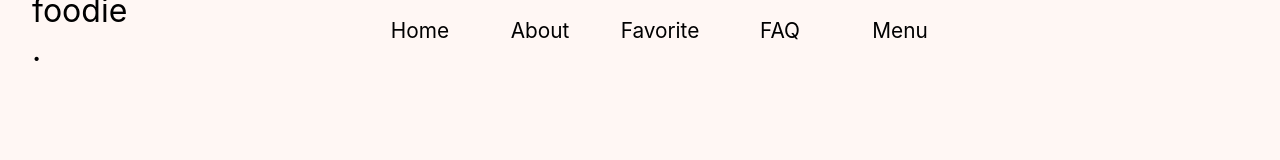
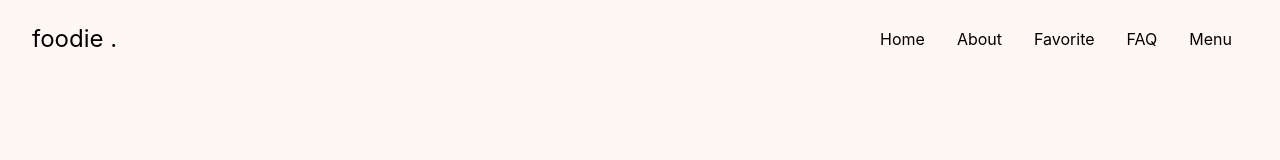
Before and after one commit to iftekar2/RecipeFinder, a React (Create React App) app: page / in a window 1280 px wide. Shown: the top 160 px of the page. Built offline with nearby package versions, Linux system fonts and the light colour scheme.

Commit message:
Removing style.css from Components and Updating Nav.jsx

```diff
--- a/src/Components/Nav.jsx
+++ b/src/Components/Nav.jsx
@@ -1,31 +1,30 @@
+import React, { useState } from "react";
+import styled from "styled-components";
 import { NavLink } from "react-router-dom";
-import "./style.css";
-import { useState } from "react";
 
-function Nav() {
-  const [burgerMenu, setBurgerMenu] = useState(false);
+const Navbar = () => {
+  const [burgerMenuVisible, setBurgerMenuVisible] = useState(false);
+
+  const toggleBurgerMenu = () => {
+    setBurgerMenuVisible(!burgerMenuVisible);
+  };
 
   return (
-    <section className="navSection">
-      <div className="navComponent">
-        <div className="websiteName">
+    <NavContainer>
+      <WebsiteTitle>
         <NavLink to="/">
           <p>foodie .</p>
         </NavLink>
-        </div>
+      </WebsiteTitle>
 
-        <div
-          className="burgerMenu"
-          onClick={() => {
-            setBurgerMenu(!burgerMenu);
-          }}
-        >
-          <span></span>
-          <span></span>
-          <span></span>
-        </div>
-        <div className="navItems">
-          <ul className={burgerMenu ? "open" : ""}>
+      <BurgerMenu onClick={toggleBurgerMenu}>
+        <Span />
+        <Span />
+        <Span />
+      </BurgerMenu>
+
+      <NavItems isVisible={burgerMenuVisible}>
+        <ul>
           <li>
             <NavLink to="/home">Home</NavLink>
           </li>
@@ -33,19 +32,106 @@ function Nav() {
             <NavLink to="/about">About</NavLink>
           </li>
           <li>
-              <NavLink to="/Favorite">Favorite</NavLink>
+            <NavLink to="/favorite">Favorite</NavLink>
           </li>
           <li>
             <NavLink to="/faq">FAQ</NavLink>
           </li>
           <li>
-              <NavLink to="/Menu">Menu</NavLink>
+            <NavLink to="/menu">Menu</NavLink>
           </li>
         </ul>
-        </div>
-      </div>
-    </section>
+      </NavItems>
+    </NavContainer>
   );
+};
+
+const NavContainer = styled.div`
+  display: flex;
+  justify-content: space-between;
+  align-items: center;
+  padding-left: 2rem;
+  padding-right: 3rem;
+  position: sticky;
+  top: 0;
+  z-index: 1;
+  background-color: #fff7f4;
+`;
+
+const WebsiteTitle = styled.div`
+  font-size: 1.5rem;
+
+  a {
+    text-decoration: none;
+    color: black;
+  }
+`;
+
+const BurgerMenu = styled.div`
+  @media (max-width: 950px) {
+    gap: 0.5rem;
+    display: flex;
+    flex-direction: column;
+    justify-content: center;
+    align-items: center;
+    cursor: pointer;
+  }
+`;
+
+const Span = styled.div`
+  @media (max-width: 950px) {
+    height: 3px;
+    width: 35px;
+    background: black;
+    border-radius: 10px;
+  }
+`;
+
+const NavItems = styled.div`
+  ul {
+    display: flex;
+    flex-direction: center;
+    justify-content: center;
+    align-items: center;
+    list-style-type: none;
+    gap: 2rem;
   }
 
-export default Nav;
+  @media (max-width: 950px) {
+    ul {
+      display: flex;
+      flex-direction: column;
+      justify-content: center;
+      align-items: center;
+      list-style-type: none;
+      gap: 2rem;
+    }
+  }
+
+  li {
+    cursor: pointer;
+  }
+
+  a {
+    text-decoration: none;
+    color: black;
+  }
+
+  .active {
+    color: black;
+    font-weight: 600;
+  }
+
+  @media (max-width: 950px) {
+    display: ${({ isVisible }) => (isVisible ? "flex" : "none")};
+    position: absolute;
+    top: 60px;
+    left: 0;
+    width: 100%;
+    background-color: #fff7f4;
+    z-index: 1;
+    flex-direction: column;
+  }
+`;
+
+export default Navbar;
--- a/src/Components/style.css
+++ /dev/null
@@ -1,110 +0,0 @@
-.navItems .active {
-  background-color: #13747b;
-  border-radius: 10px;
-  color: white;
-}
-
-.navSection {
-  display: flex;
-  justify-content: center;
-  align-items: center;
-  height: 60px;
-  position: sticky;
-  top: 0;
-  z-index: 1;
-  background-color: #fff7f4;
-}
-
-.navComponent {
-  display: flex;
-  justify-content: center;
-  align-items: center;
-  height: 60px;
-}
-
-ul {
-  display: flex;
-  justify-content: center;
-  align-items: center;
-  font-size: 1.3rem;
-  gap: 0.5rem;
-}
-
-li {
-  display: flex;
-  justify-content: center;
-  align-items: center;
-  color: black;
-}
-
-a {
-  color: black;
-  text-decoration: none;
-  height: 2.5rem;
-  width: 7rem;
-  display: flex;
-  justify-content: center;
-  align-items: center;
-}
-
-li:hover {
-  cursor: pointer;
-  background-color: #b7e3e4;
-  border-radius: 10px;
-}
-
-.websiteName {
-  font-size: 2rem;
-  position: absolute;
-  left: 0;
-  margin-left: 2rem;
-  margin-top: 0;
-}
-
-@media (max-width: 950px) {
-  .burgerMenu {
-    position: absolute;
-    display: flex;
-    flex-direction: column;
-    justify-content: space-between;
-    right: 2rem;
-    width: 2rem;
-    height: 2rem;
-    cursor: pointer;
-  }
-
-  .burgerMenu span {
-    height: 5px;
-    width: 40px;
-    background-color: black;
-    border-radius: 10px;
-  }
-
-  .navItems {
-    margin-top: 300px;
-    width: 100vw;
-    background-color: #fff7f4;
-  }
-
-  .navItems ul {
-    display: none;
-    flex-direction: column;
-    padding: 0;
-    width: 100%;
-  }
-
-  .navItems ul.open {
-    display: flex;
-  }
-
-  li .active {
-    background-color: #13747b;
-    width: 200px;
-    border-radius: 10px;
-    color: white;
-  }
-
-  li:hover {
-    width: 200px;
-  }
-}
```
Lines whose indentation alone changed are shown as unchanged.
